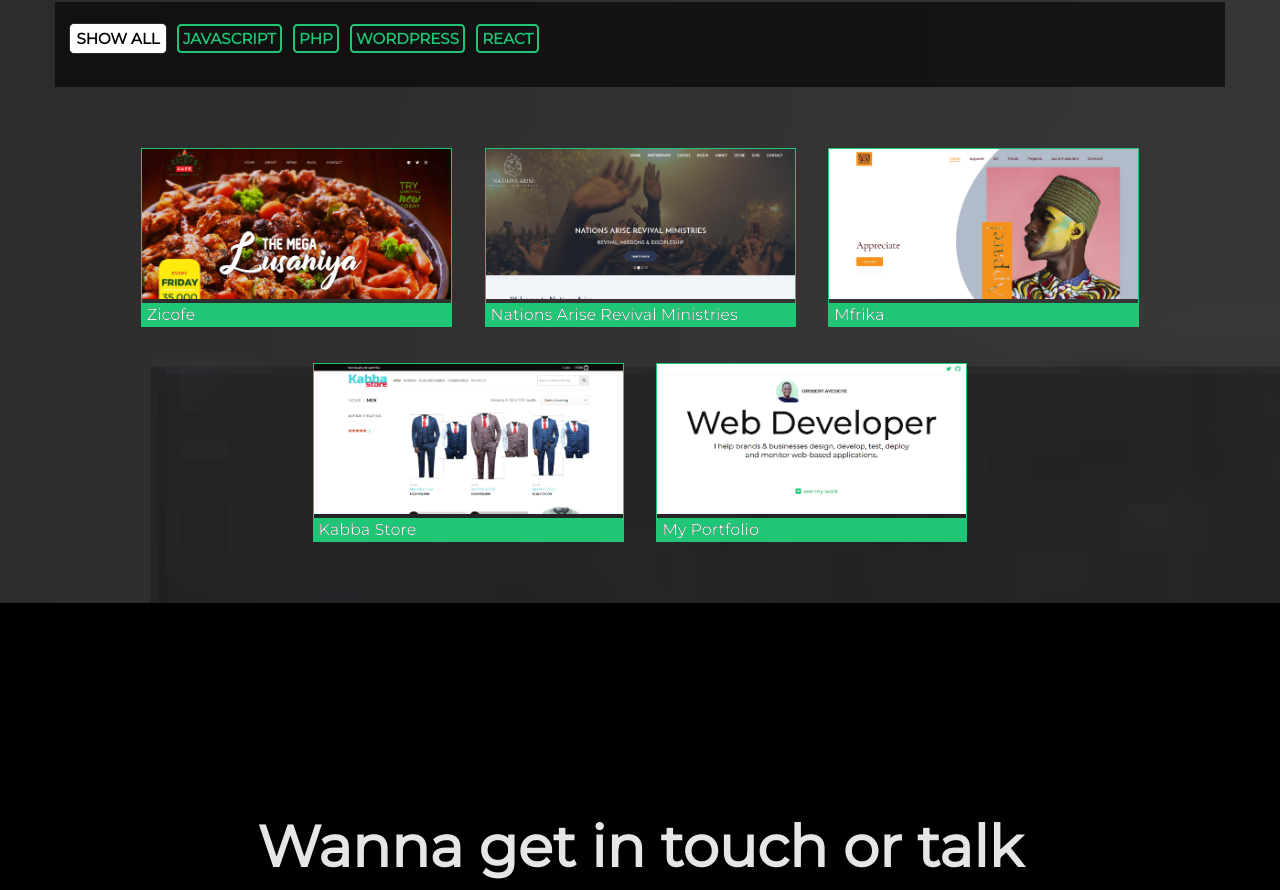
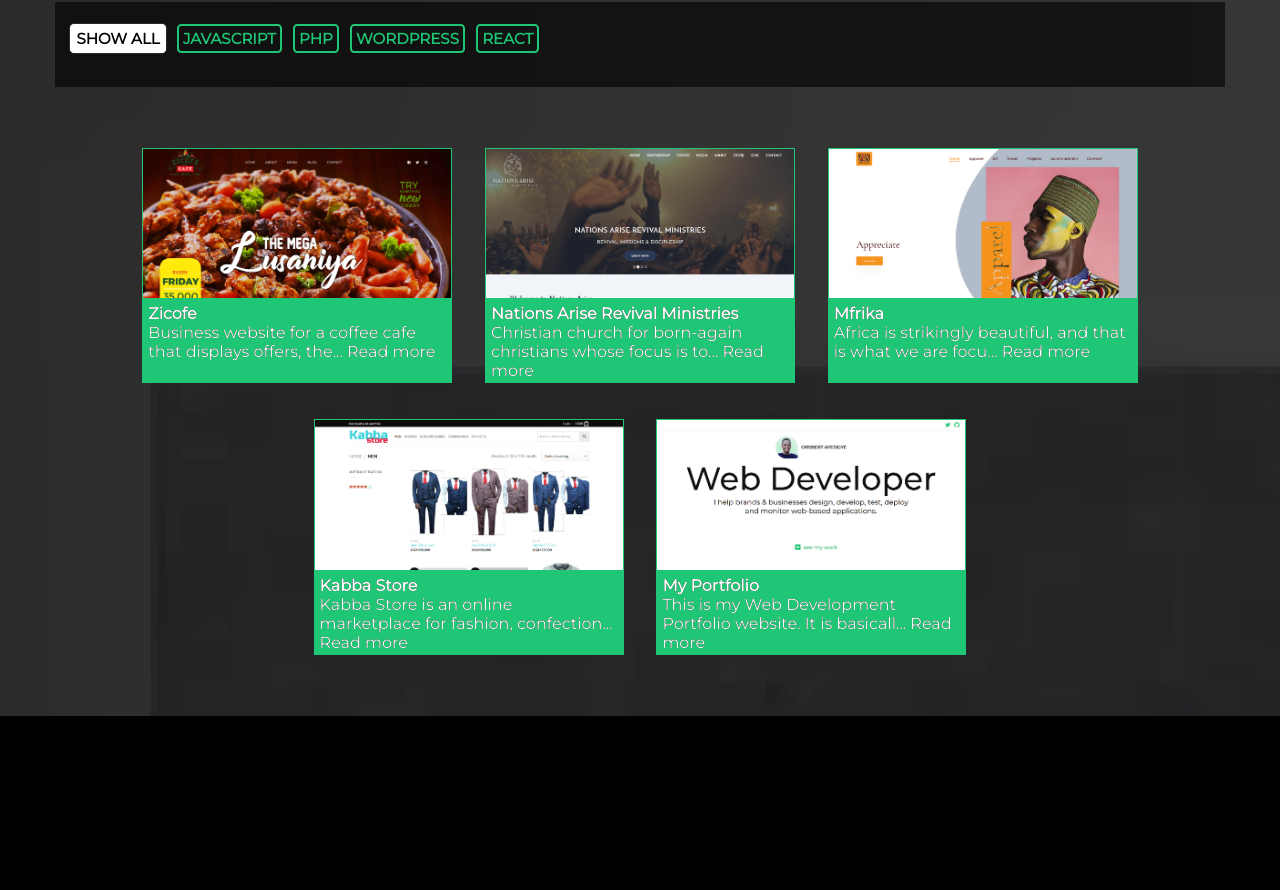
Before and after one commit to Orsbert/portfolio, a Next.js app: page / in a window 1280 px wide. Shown: the part 1041-1931 px from the top of the page. Built offline with nearby package versions, Linux system fonts and the light colour scheme.

Commit message:
added description to portfolio thumbnail

```diff
--- a/components/PortfolioList.jsx
+++ b/components/PortfolioList.jsx
@@ -52,7 +52,7 @@ export const Tags = () => {
 }
 
 // @ts-ignore
-export const PortfolioThumbnail = ({ slug, title, thumbnail, tags }) => {
+export const PortfolioThumbnail = ({ slug, title, description, thumbnail, tags }) => {
 	const context = useContext(UserContext)
 
 	const handleMouseEnter = () => {
@@ -73,14 +73,21 @@ export const PortfolioThumbnail = ({ slug, title, thumbnail, tags }) => {
 		>
 			<Link href={`/portfolio/${slug}`}>
 				<a>
+					<div className='thumbnail'>
 						<Image
 							src={thumbnail}
 							height={150}
 							width={309.4}
 							alt={slug}
 						/>
+					</div>
 					<div className='title'>
-						{title}
+						<strong>{title}</strong>
+						<br />
+						<div className="sub-title">
+							{description.substring(0, 60)}...
+							<span className='target'> Read more</span>
+						</div>
 					</div>
 				</a>
 			</Link>
@@ -99,8 +106,8 @@ export const PortfolioThumbnails = observer(() => {
 
 	return (
 		<motion.ul className='portfolio-thumbnails-wrapper' layout>
-			{filtered.map(({slug, title, thumbnail, tags}) => (
-				<PortfolioThumbnail slug={slug} title={title} thumbnail={thumbnail} tags={tags} key={slug}/>
+			{filtered.map(({slug, title, description, thumbnail, tags}) => (
+				<PortfolioThumbnail slug={slug} title={title} description={description} thumbnail={thumbnail} tags={tags} key={slug}/>
 			))}
 		</motion.ul>
 	)
--- a/scss/PortfolioList.scss
+++ b/scss/PortfolioList.scss
@@ -59,15 +59,20 @@
 		margin: calc(10px + 1vh) calc(10px + 0.5vw);
 		border: 1px solid $secondary-color;
 		transition: all 0.2s;
+		width: 310px;
+		background-color: $secondary-color;
 		&:hover{
 			border-color: white;
+			background-color: white;
 			.title{
-				background-color: white;
-				color: $primary-color;
+				color: $secondary-color;
+				.target{
+					font-weight: bolder;
+					color: $primary-color;
+				}
 			}
 		}
 		.title{
-			background-color: $secondary-color;
 			padding: 2px 5px;
 			color: white;
 			overflow: hidden;
```
Lines whose indentation alone changed are shown as unchanged.
